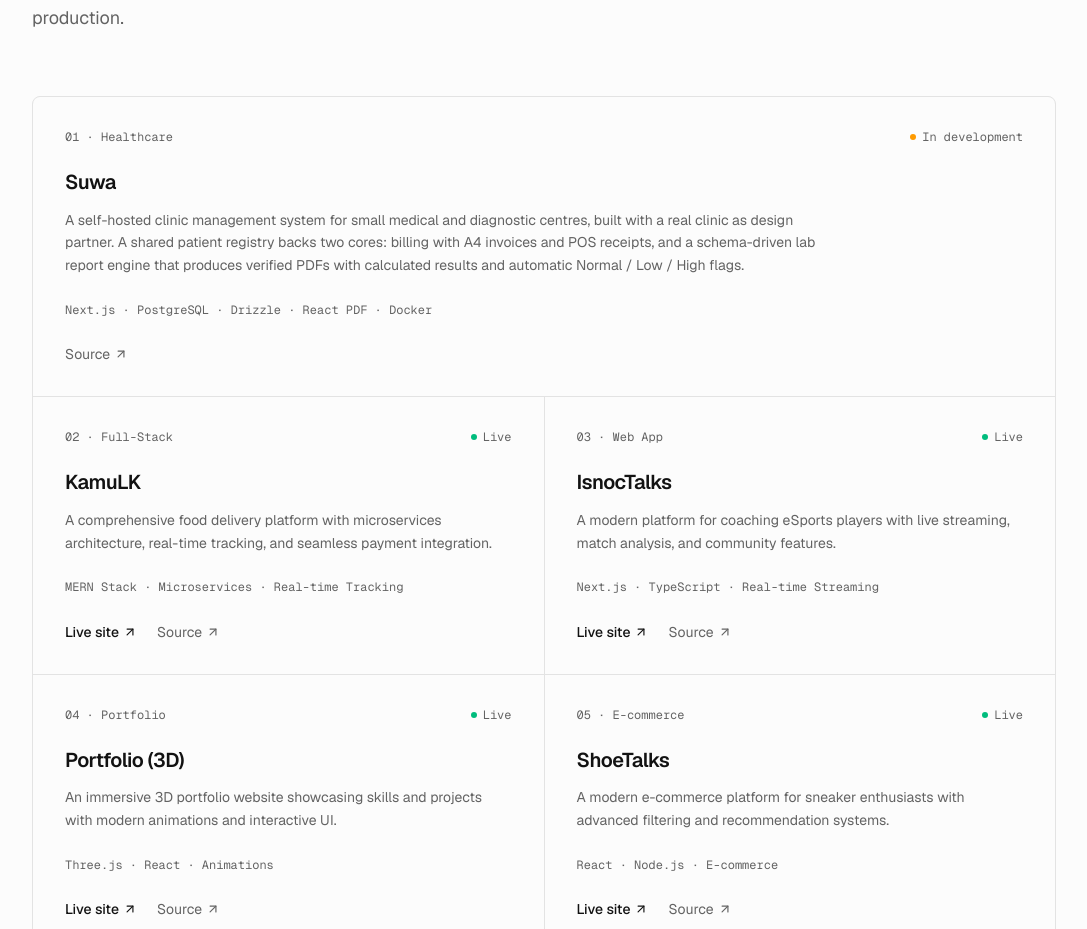
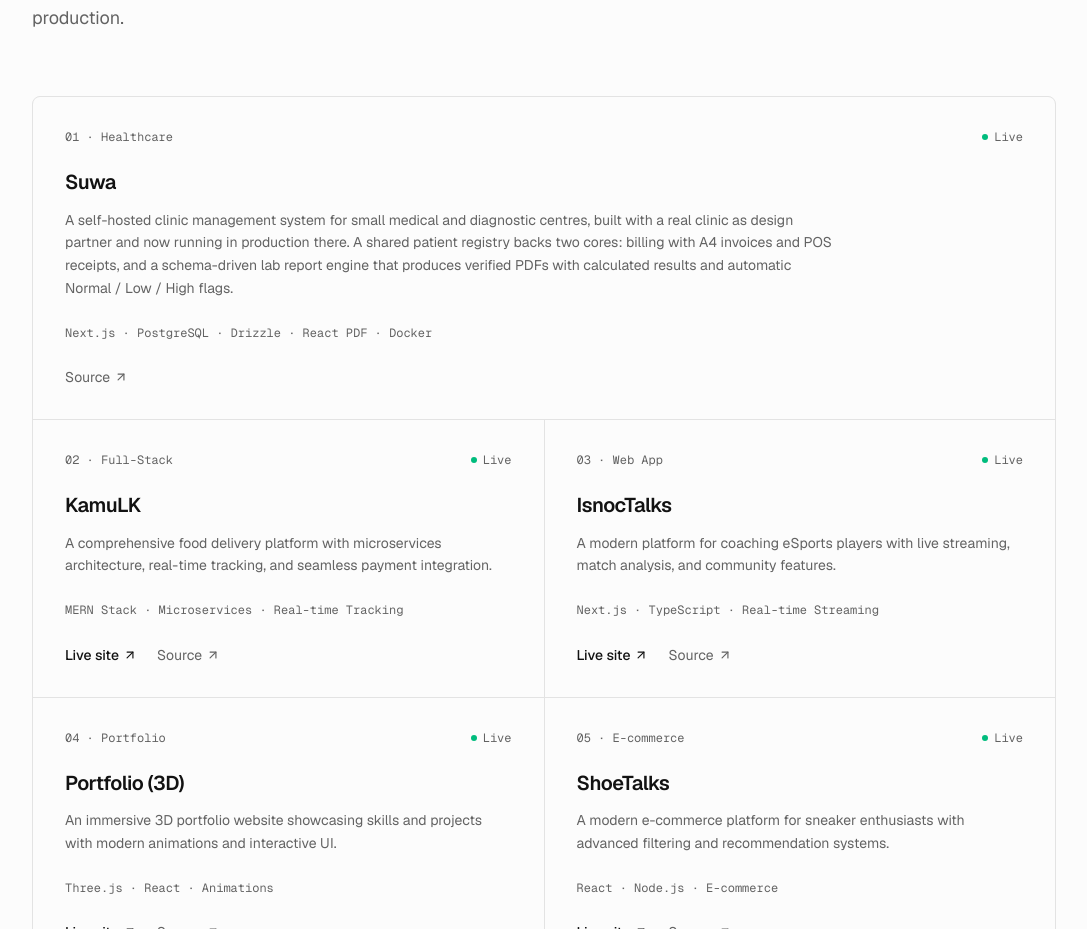
Before and after one commit to thusalapi/portfolio-2026, a Next.js app: page / in a window 1280 px wide. Shown: the part 2988-3917 px from the top of the page, without its empty margins (96-1183 px from the left). Built offline with nearby package versions, Linux system fonts and the light colour scheme.

Commit message:
fix: personal projects

```diff
--- a/components/projects.tsx
+++ b/components/projects.tsx
@@ -18,11 +18,11 @@ const featuredProjects: FeaturedProject[] = [
     id: 0,
     title: "Suwa",
     description:
-      "A self-hosted clinic management system for small medical and diagnostic centres, built with a real clinic as design partner. A shared patient registry backs two cores: billing with A4 invoices and POS receipts, and a schema-driven lab report engine that produces verified PDFs with calculated results and automatic Normal / Low / High flags.",
+      "A self-hosted clinic management system for small medical and diagnostic centres, built with a real clinic as design partner and now running in production there. A shared patient registry backs two cores: billing with A4 invoices and POS receipts, and a schema-driven lab report engine that produces verified PDFs with calculated results and automatic Normal / Low / High flags.",
     category: "Healthcare",
     tech: ["Next.js", "PostgreSQL", "Drizzle", "React PDF", "Docker"],
     github: "https://github.com/thusalapi/Suwa",
-    status: "In development",
+    status: "Live",
     highlight: true,
   },
   {
```
